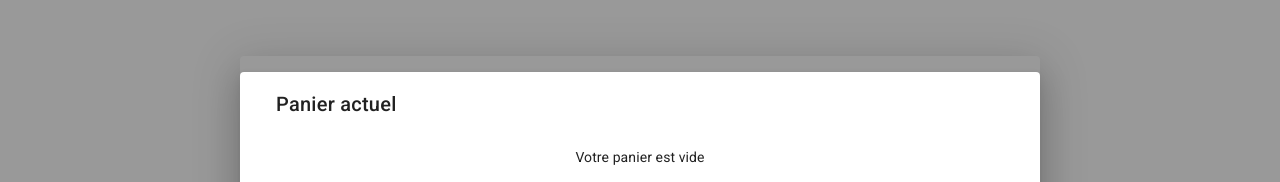
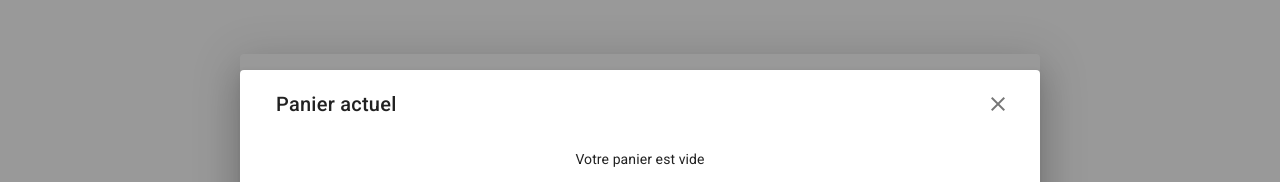
Before and after one commit to sephizack/pizzabis, a Vue app: page / in a window 1280 px wide. Both pictures are taken after a click on the button 1192 px from the left and 32 px from the top of the page. Shown: the part 254-436 px from the top of the page. Built offline with nearby package versions, Linux system fonts and the light colour scheme.

Commit message:
Add close cross on cart dialog

```diff
--- a/src/components/RecipesCart.vue
+++ b/src/components/RecipesCart.vue
@@ -1,7 +1,13 @@
 <template>
   <v-dialog v-model="isOpened" width="800px">
     <v-card class="mt-3">
-      <v-card-title class="mt-4 ml-3">Panier actuel</v-card-title>
+      <v-card-title class="mt-4 ml-3">
+        Panier actuel
+        <v-spacer></v-spacer>
+        <v-btn icon @click="isOpened = false">
+          <v-icon>mdi-close</v-icon>
+        </v-btn></v-card-title
+      >
       <span v-if="isCartEmpty">
         <v-card-text class="text-center"> Votre panier est vide </v-card-text>
       </span>
```
